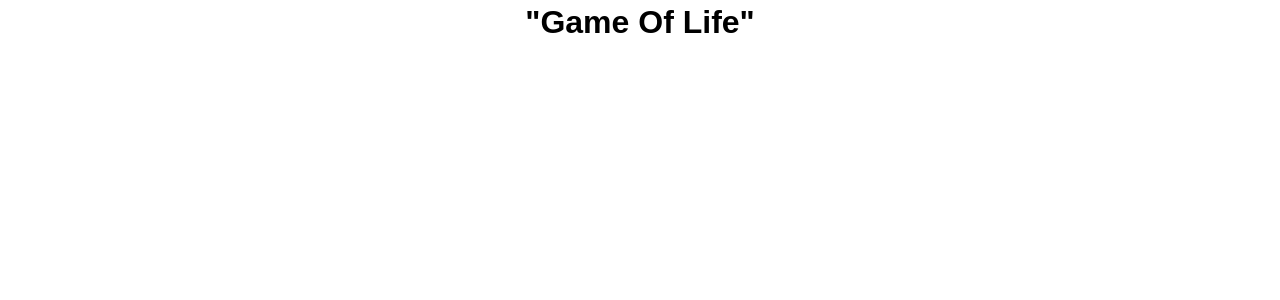
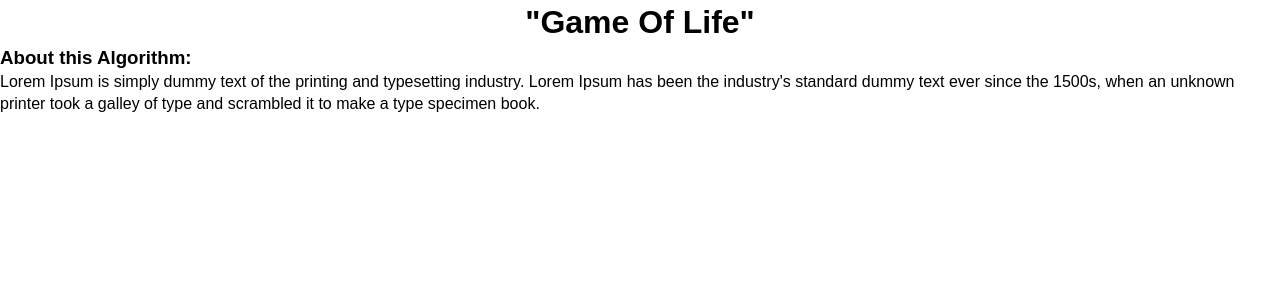
Before and after one commit to bloominstituteoftechnology/CS-Build-Week-1, a React (Create React App) app in the folder game-of-life/: page / in a window 1280 px wide. Shown: the top 300 px of the page. Built offline with nearby package versions, Linux system fonts and the light colour scheme; the HTML template or start-up script is replaced by a standard one.

Commit message:
About componet added

```diff
--- a/game-of-life/src/App.js
+++ b/game-of-life/src/App.js
@@ -1,10 +1,12 @@
 import React from 'react';
 import './App.css';
+import About from './components/about/about.js';
 
 function App() {
   return (
     <div className="App">
       <h1 className="appname">"Game Of Life"</h1>
+      <About />
     </div>
   );
 }
--- /dev/null
+++ b/game-of-life/src/components/about/about.js
@@ -0,0 +1,16 @@
+import React, { Component } from 'react'
+
+export class About extends Component {
+    render() {
+        return (
+            <div className="about-section">
+                <h3>About this Algorithm:</h3>
+                <p>Lorem Ipsum is simply dummy text of the printing and typesetting industry. Lorem Ipsum has been the
+                industry's standard dummy text ever since the 1500s, when an unknown printer took a galley of type and
+                scrambled it to make a type specimen book.</p>
+            </div>
+        )
+    }
+}
+
+export default About
```
